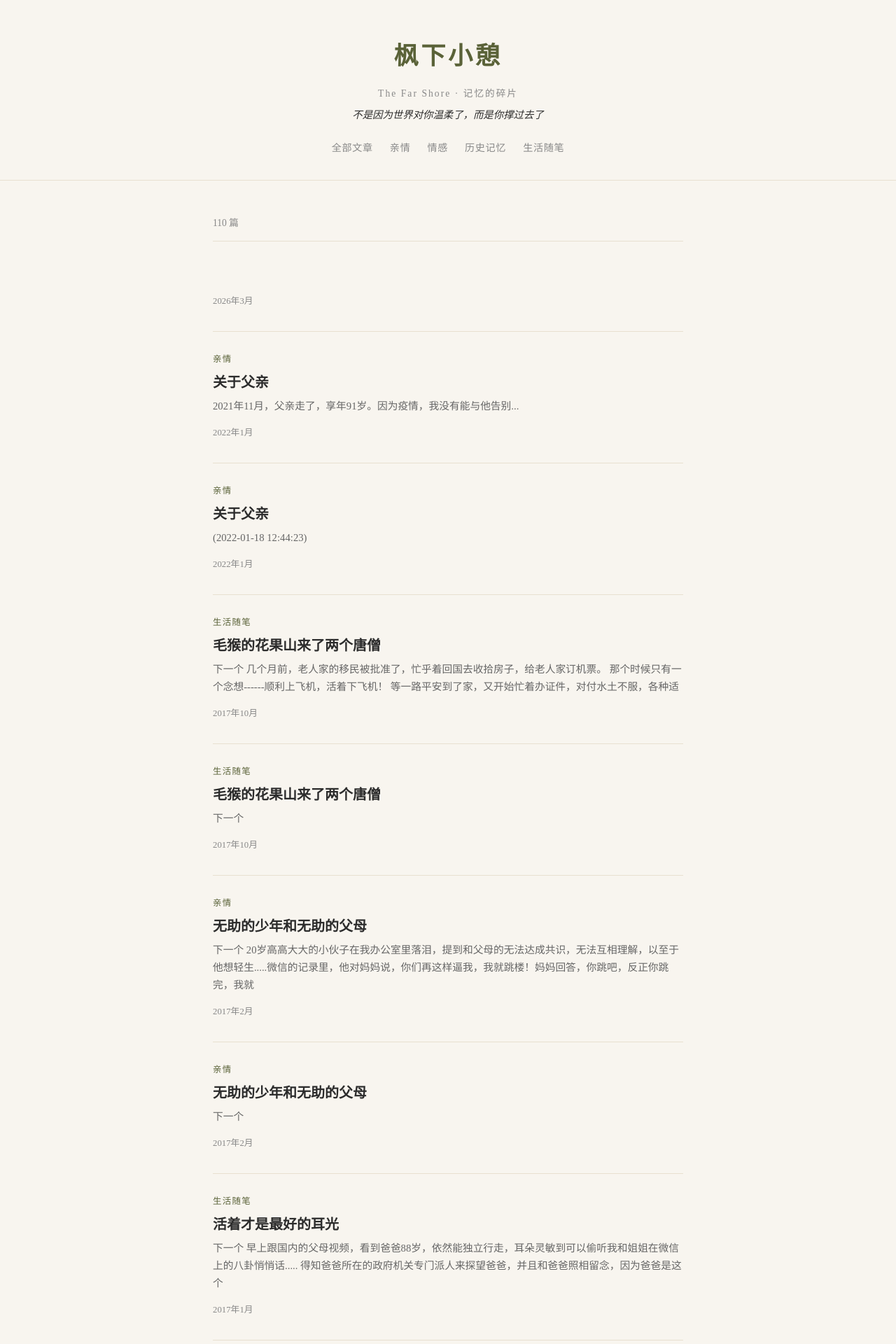
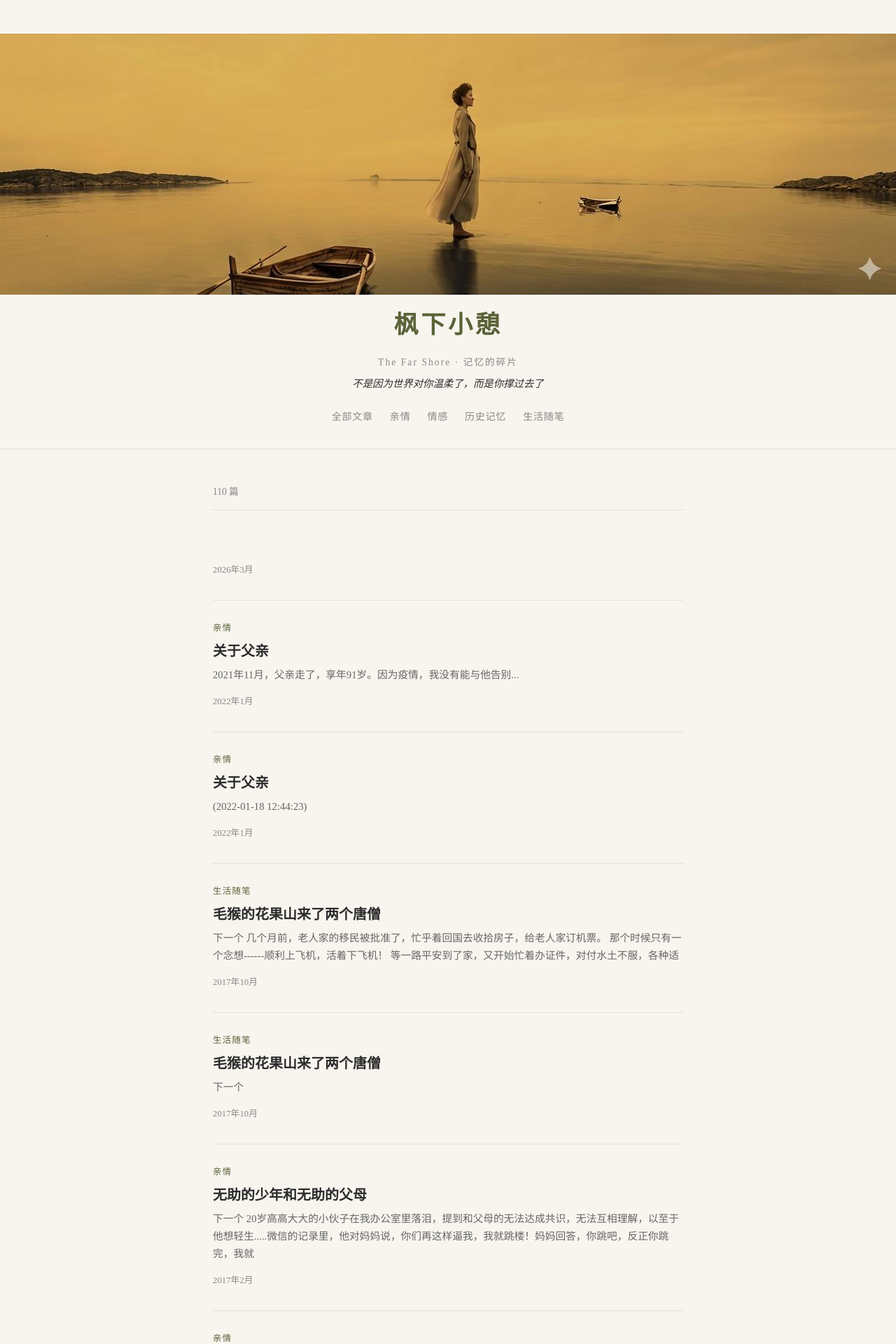
Before and after one commit to RogueMomEh/RogueMomEh.github.io, a Jekyll site: the page built from index.html, in a window 1280 px wide. Shown: the top 1920 px of the page at 70% size. Built offline with Jekyll 4.4.1, drawn with Linux system fonts in a browser that asks for light colours; the list of posts is cut into pages by our own code.

Commit message:
Add hero image to header

```diff
--- a/_layouts/default.html
+++ b/_layouts/default.html
@@ -10,10 +10,15 @@
 </head>
 <body>
 <header class="site-header">
+  <div class="hero-image">
+    <img src="/assets/images/hero.jpg" alt="枫下小憩">
+    <div class="hero-overlay">
+      <a href="/" class="site-title">枫下小憩</a>
+      <p class="site-subtitle">The Far Shore · 记忆的碎片</p>
+      <p class="site-tagline">不是因为世界对你温柔了，而是你撑过去了</p>
+    </div>
+  </div>
   <div class="container">
-    <a href="/" class="site-title">枫下小憩</a>
-    <p class="site-subtitle">The Far Shore · 记忆的碎片</p>
-    <p class="site-tagline">不是因为世界对你温柔了，而是你撑过去了</p>
     <nav>
       <a href="/">全部文章</a>
       <a href="/category/亲情">亲情</a>
```
